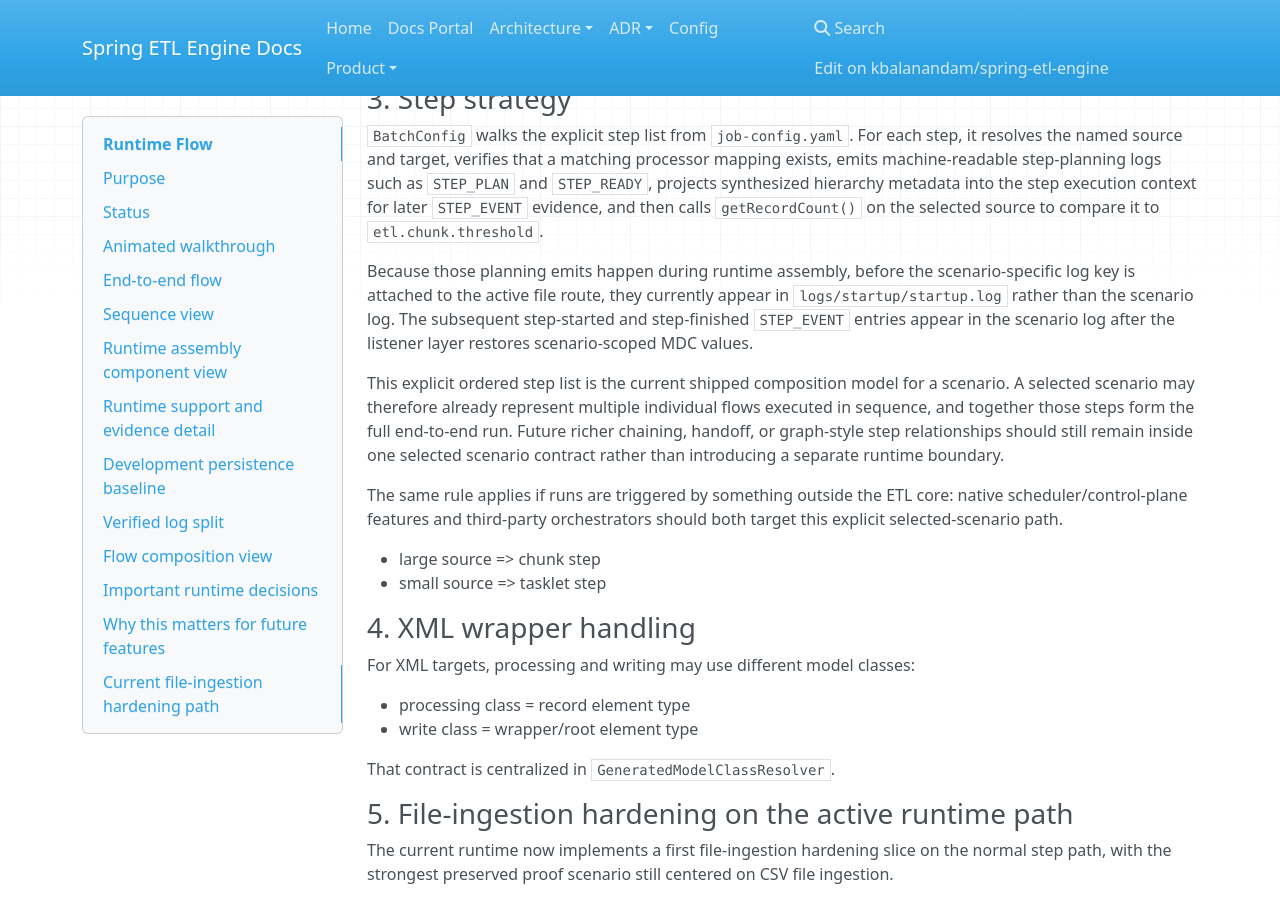
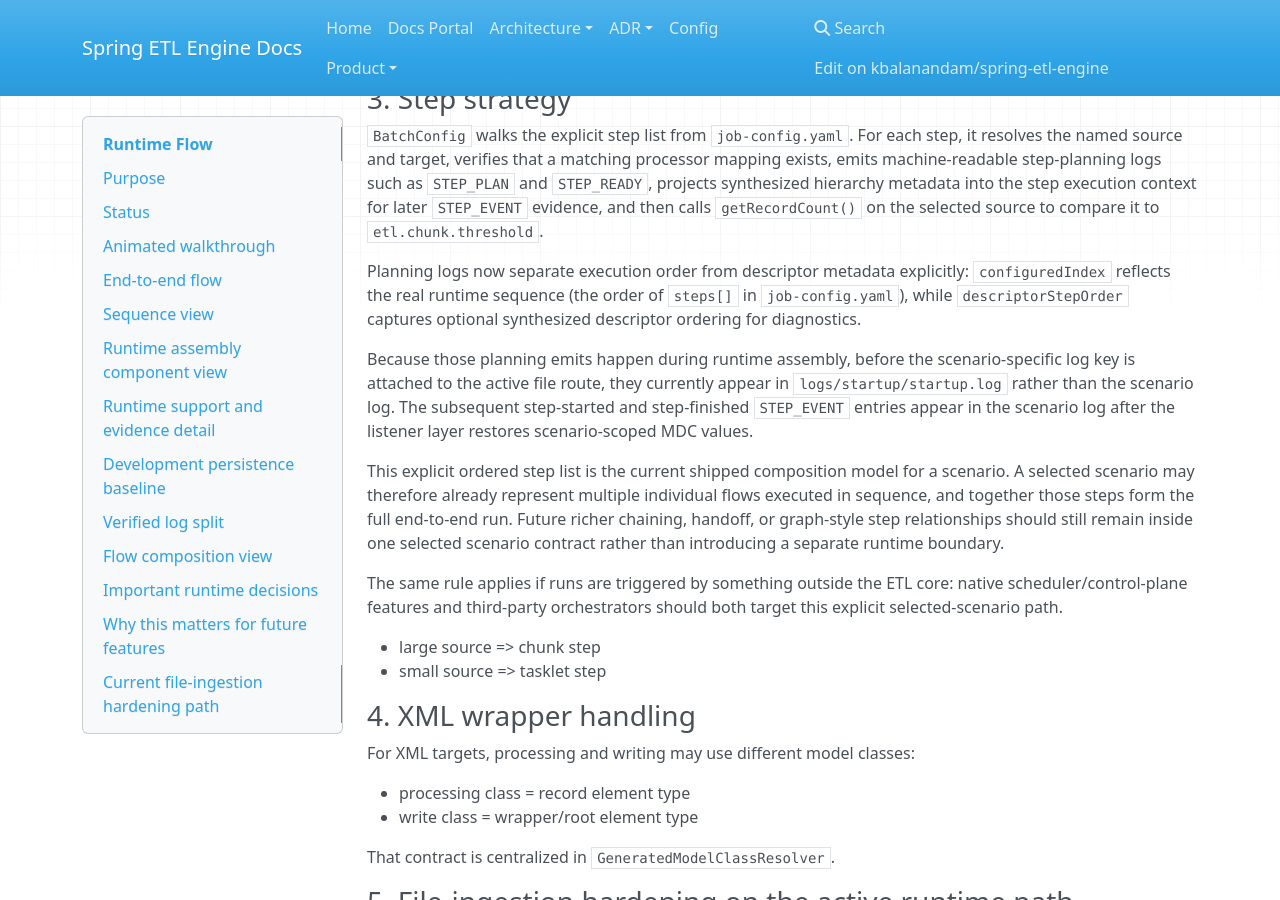
Before and after one commit to kbalanandam/spring-etl-engine, an MkDocs documentation site: the page built from docs/architecture/etl-core/runtime-flow.md, in a window 1280 px wide and 900 px high, scrolled down 10813 px. Built offline with MkDocs 1.6.1, drawn with Linux system fonts in a browser that asks for light colours; nearby versions of some CDN libraries.

Commit message:
Document configuredIndex and descriptorStepOrder planning evidence

```diff
--- a/docs/architecture/etl-core/runtime-flow.md
+++ b/docs/architecture/etl-core/runtime-flow.md
@@ -401,6 +401,8 @@ For XML sources, explicit startup always requires the generated record class. `X
 ### 3. Step strategy
 `BatchConfig` walks the explicit step list from `job-config.yaml`. For each step, it resolves the named source and target, verifies that a matching processor mapping exists, emits machine-readable step-planning logs such as `STEP_PLAN` and `STEP_READY`, projects synthesized hierarchy metadata into the step execution context for later `STEP_EVENT` evidence, and then calls `getRecordCount()` on the selected source to compare it to `etl.chunk.threshold`.
 
+Planning logs now separate execution order from descriptor metadata explicitly: `configuredIndex` reflects the real runtime sequence (the order of `steps[]` in `job-config.yaml`), while `descriptorStepOrder` captures optional synthesized descriptor ordering for diagnostics.
+
 Because those planning emits happen during runtime assembly, before the scenario-specific log key is attached to the active file route, they currently appear in `logs/startup/startup.log` rather than the scenario log. The subsequent step-started and step-finished `STEP_EVENT` entries appear in the scenario log after the listener layer restores scenario-scoped MDC values.
 
 This explicit ordered step list is the current shipped composition model for a scenario. A selected scenario may therefore already represent multiple individual flows executed in sequence, and together those steps form the full end-to-end run. Future richer chaining, handoff, or graph-style step relationships should still remain inside one selected scenario contract rather than introducing a separate runtime boundary.
```
